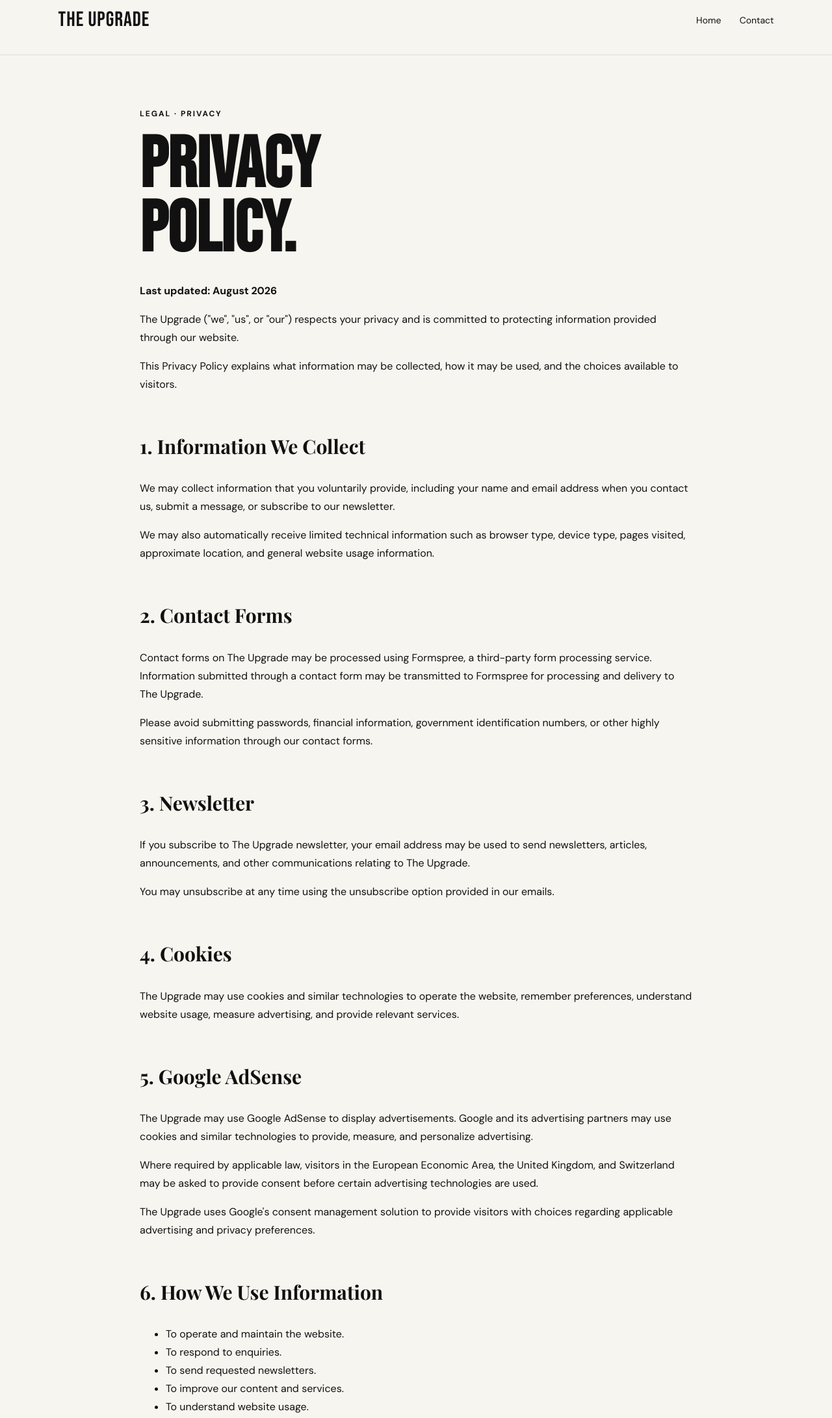
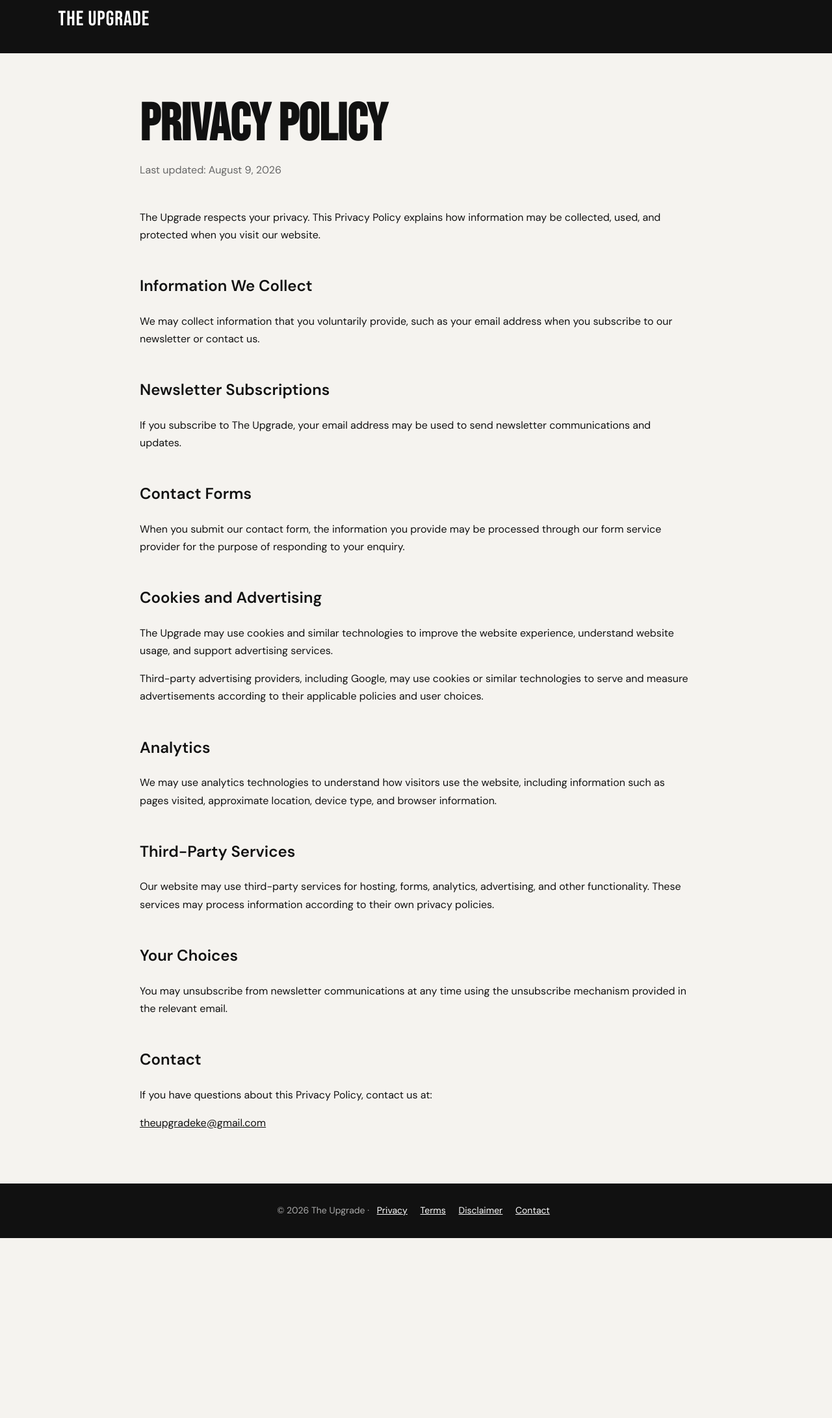
Before and after one commit to Mwesh2004/the-upgrade, a website built with Vite: page privacy.html in a window 1280 px wide. Shown: the part 22-2205 px from the top of the page at 65% size. After the commit the page ends 1928 px from the top, so only its background shows below. Built offline with nearby package versions, Linux system fonts and the light colour scheme; a web font is replaced by a local one.

Commit message:
Update privacy.html

```diff
--- a/privacy.html
+++ b/privacy.html
@@ -11,13 +11,11 @@
     content="Privacy Policy for The Upgrade."
   >
 
-  <meta name="theme-color" content="#111111">
-
   <link rel="preconnect" href="https://fonts.googleapis.com">
   <link rel="preconnect" href="https://fonts.gstatic.com" crossorigin>
 
   <link
-    href="https://fonts.googleapis.com/css2?family=Bebas+Neue&family=DM+Sans:wght@300;400;500;600;700&family=Playfair+Display:ital,wght@0,700;0,900;1,700&display=swap"
+    href="https://fonts.googleapis.com/css2?family=Bebas+Neue&family=DM+Sans:wght@400;500;600&display=swap"
     rel="stylesheet"
   >
 
@@ -28,78 +26,64 @@
 
     body {
       margin: 0;
-      background: #f7f5ef;
+      background: #f5f3ef;
       color: #111;
       font-family: "DM Sans", sans-serif;
-      line-height: 1.75;
+      line-height: 1.7;
     }
 
     header {
+      background: #111;
+      color: #fff;
       padding: 25px 7%;
-      border-bottom: 1px solid #ddd;
-      display: flex;
-      justify-content: space-between;
-      align-items: center;
     }
 
-    .logo {
+    header a {
+      color: #fff;
+      text-decoration: none;
       font-family: "Bebas Neue", sans-serif;
       font-size: 32px;
       letter-spacing: 1px;
-      color: #111;
-      text-decoration: none;
-    }
-
-    nav a {
-      color: #111;
-      text-decoration: none;
-      margin-left: 24px;
-      font-size: 14px;
     }
 
     main {
       max-width: 900px;
-      margin: 80px auto;
+      margin: 70px auto;
       padding: 0 25px;
-    }
-
-    .kicker {
-      font-size: 12px;
-      letter-spacing: 2px;
-      font-weight: 700;
     }
 
     h1 {
       font-family: "Bebas Neue", sans-serif;
-      font-size: clamp(60px, 10vw, 110px);
-      line-height: .9;
-      margin: 20px 0 30px;
+      font-size: clamp(48px, 8vw, 80px);
+      line-height: 1;
+      margin-bottom: 15px;
     }
 
     h2 {
-      font-family: "Playfair Display", serif;
-      font-size: 30px;
-      margin-top: 55px;
+      margin-top: 45px;
     }
 
-    p,
-    li {
-      font-size: 16px;
+    .updated {
+      color: #666;
+      margin-bottom: 45px;
     }
 
     a {
-      color: #111;
+      color: inherit;
     }
 
     footer {
-      border-top: 1px solid #ddd;
-      padding: 35px 7%;
+      background: #111;
+      color: #aaa;
+      text-align: center;
+      padding: 30px 20px;
       margin-top: 80px;
-      font-size: 13px;
+      font-size: 14px;
     }
 
     footer a {
-      margin-right: 18px;
+      color: #fff;
+      margin: 0 8px;
     }
   </style>
 </head>
@@ -107,172 +91,89 @@
 <body>
 
 <header>
-  <a href="/" class="logo">THE UPGRADE</a>
-
-  <nav>
-    <a href="/">Home</a>
-    <a href="/contact.html">Contact</a>
-  </nav>
+  <a href="/">THE UPGRADE</a>
 </header>
 
 <main>
 
-  <div class="kicker">LEGAL · PRIVACY</div>
+  <h1>Privacy Policy</h1>
 
-  <h1>Privacy<br>Policy.</h1>
-
-  <p><strong>Last updated: August 2026</strong></p>
-
-  <p>
-    The Upgrade ("we", "us", or "our") respects your privacy and is
-    committed to protecting information provided through our website.
+  <p class="updated">
+    Last updated: August 9, 2026
   </p>
 
   <p>
-    This Privacy Policy explains what information may be collected,
-    how it may be used, and the choices available to visitors.
+    The Upgrade respects your privacy. This Privacy Policy explains
+    how information may be collected, used, and protected when you
+    visit our website.
   </p>
 
-  <h2>1. Information We Collect</h2>
+  <h2>Information We Collect</h2>
 
   <p>
-    We may collect information that you voluntarily provide, including
-    your name and email address when you contact us, submit a message,
-    or subscribe to our newsletter.
+    We may collect information that you voluntarily provide, such as
+    your email address when you subscribe to our newsletter or contact us.
+  </p>
+
+  <h2>Newsletter Subscriptions</h2>
+
+  <p>
+    If you subscribe to The Upgrade, your email address may be used
+    to send newsletter communications and updates.
+  </p>
+
+  <h2>Contact Forms</h2>
+
+  <p>
+    When you submit our contact form, the information you provide may
+    be processed through our form service provider for the purpose of
+    responding to your enquiry.
+  </p>
+
+  <h2>Cookies and Advertising</h2>
+
+  <p>
+    The Upgrade may use cookies and similar technologies to improve
+    the website experience, understand website usage, and support
+    advertising services.
   </p>
 
   <p>
-    We may also automatically receive limited technical information
-    such as browser type, device type, pages visited, approximate
-    location, and general website usage information.
+    Third-party advertising providers, including Google, may use
+    cookies or similar technologies to serve and measure advertisements
+    according to their applicable policies and user choices.
   </p>
 
-  <h2>2. Contact Forms</h2>
+  <h2>Analytics</h2>
 
   <p>
-    Contact forms on The Upgrade may be processed using Formspree,
-    a third-party form processing service. Information submitted
-    through a contact form may be transmitted to Formspree for
-    processing and delivery to The Upgrade.
+    We may use analytics technologies to understand how visitors use
+    the website, including information such as pages visited,
+    approximate location, device type, and browser information.
+  </p>
+
+  <h2>Third-Party Services</h2>
+
+  <p>
+    Our website may use third-party services for hosting, forms,
+    analytics, advertising, and other functionality. These services
+    may process information according to their own privacy policies.
+  </p>
+
+  <h2>Your Choices</h2>
+
+  <p>
+    You may unsubscribe from newsletter communications at any time
+    using the unsubscribe mechanism provided in the relevant email.
+  </p>
+
+  <h2>Contact</h2>
+
+  <p>
+    If you have questions about this Privacy Policy, contact us at:
   </p>
 
   <p>
-    Please avoid submitting passwords, financial information,
-    government identification numbers, or other highly sensitive
-    information through our contact forms.
-  </p>
-
-  <h2>3. Newsletter</h2>
-
-  <p>
-    If you subscribe to The Upgrade newsletter, your email address
-    may be used to send newsletters, articles, announcements, and
-    other communications relating to The Upgrade.
-  </p>
-
-  <p>
-    You may unsubscribe at any time using the unsubscribe option
-    provided in our emails.
-  </p>
-
-  <h2>4. Cookies</h2>
-
-  <p>
-    The Upgrade may use cookies and similar technologies to operate
-    the website, remember preferences, understand website usage,
-    measure advertising, and provide relevant services.
-  </p>
-
-  <h2>5. Google AdSense</h2>
-
-  <p>
-    The Upgrade may use Google AdSense to display advertisements.
-    Google and its advertising partners may use cookies and similar
-    technologies to provide, measure, and personalize advertising.
-  </p>
-
-  <p>
-    Where required by applicable law, visitors in the European
-    Economic Area, the United Kingdom, and Switzerland may be asked
-    to provide consent before certain advertising technologies are
-    used.
-  </p>
-
-  <p>
-    The Upgrade uses Google's consent management solution to provide
-    visitors with choices regarding applicable advertising and
-    privacy preferences.
-  </p>
-
-  <h2>6. How We Use Information</h2>
-
-  <ul>
-    <li>To operate and maintain the website.</li>
-    <li>To respond to enquiries.</li>
-    <li>To send requested newsletters.</li>
-    <li>To improve our content and services.</li>
-    <li>To understand website usage.</li>
-    <li>To maintain website security.</li>
-    <li>To support advertising and measurement where applicable.</li>
-  </ul>
-
-  <h2>7. Third-Party Services</h2>
-
-  <p>
-    We may use third-party providers for hosting, forms, analytics,
-    email delivery, advertising, security, and other website
-    operations.
-  </p>
-
-  <p>
-    These services may process information according to their own
-    privacy policies and terms.
-  </p>
-
-  <h2>8. Data Security</h2>
-
-  <p>
-    We take reasonable measures to protect information from
-    unauthorized access, alteration, disclosure, or destruction.
-    However, no internet transmission or electronic storage system
-    can be guaranteed to be completely secure.
-  </p>
-
-  <h2>9. Children's Privacy</h2>
-
-  <p>
-    The Upgrade is not intentionally directed at children under 13
-    and does not knowingly collect personal information from
-    children under 13.
-  </p>
-
-  <h2>10. Your Rights</h2>
-
-  <p>
-    Depending on your location and applicable law, you may have
-    rights concerning access, correction, deletion, restriction,
-    objection, or other aspects of the processing of your personal
-    information.
-  </p>
-
-  <p>
-    For privacy-related requests, contact:
-    <a href="mailto:theupgradeke@gmail.com">
-      theupgradeke@gmail.com
-    </a>
-  </p>
-
-  <h2>11. Changes to This Policy</h2>
-
-  <p>
-    We may update this Privacy Policy from time to time. Any changes
-    will be published on this page with an updated revision date.
-  </p>
-
-  <h2>12. Contact</h2>
-
-  <p>
-    Privacy questions can be sent to:
     <a href="mailto:theupgradeke@gmail.com">
       theupgradeke@gmail.com
     </a>
@@ -281,19 +182,12 @@
 </main>
 
 <footer>
+  © 2026 The Upgrade ·
 
-  <strong>THE UPGRADE</strong>
-
-  <p>Real talk. Better choices. Keep evolving.</p>
-
-  <a href="/">Home</a>
-  <a href="/privacy.html">Privacy</a>
-  <a href="/terms.html">Terms</a>
-  <a href="/disclaimer.html">Disclaimer</a>
-  <a href="/contact.html">Contact</a>
-
-  <p>© 2026 The Upgrade. All rights reserved.</p>
-
+  <a href="/privacy">Privacy</a>
+  <a href="/terms">Terms</a>
+  <a href="/disclaimer">Disclaimer</a>
+  <a href="/contact">Contact</a>
 </footer>
 
 </body>
```
